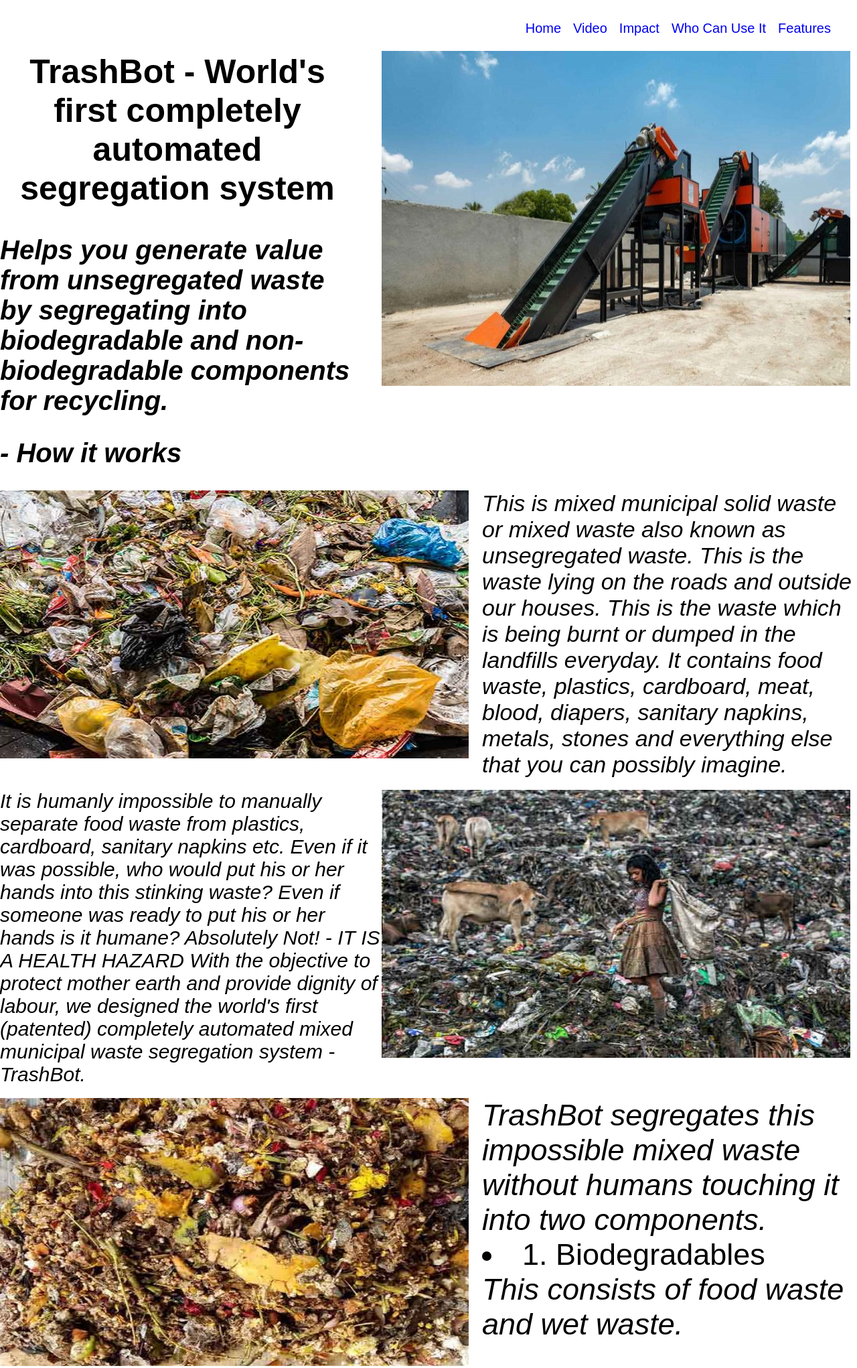
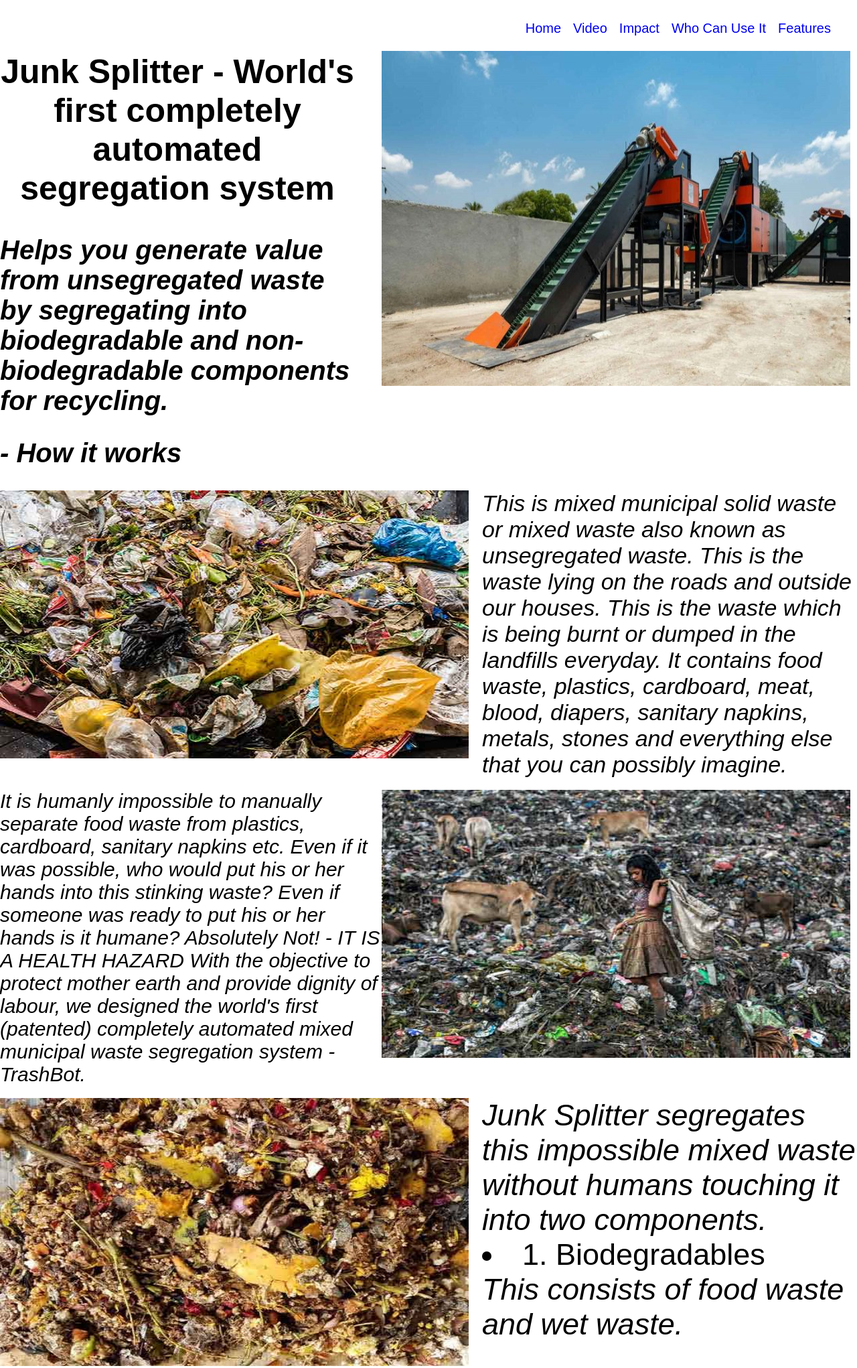
Before and after one commit to AAnvesha/Waste-Management, a plain HTML site: page index.html in a window 1280 px wide. Shown: the top 2042 px of the page at 67% size. Drawn offline with Linux system fonts and the light colour scheme.

Commit message:
Update index.html

```diff
--- a/index.html
+++ b/index.html
@@ -2,7 +2,7 @@
 <html>
 
 <head>
-    <title>TrashBot</title>
+    <title>Junk Splitter</title>
     <link rel="stylesheet" href="style.css">
     <link href="https://fonts.googleapis.com/css2?family=Cinzel+Decorative&display=swap" rel="stylesheet">
 </head>
@@ -21,7 +21,7 @@
             <br>
             <br>
             <img src="machine%20pic.jpg" class="profile6" />
-            <h1>TrashBot - World's first completely automated segregation system<br><span id="name"></span></h1>
+            <h1>Junk Splitter - World's first completely automated segregation system<br><span id="name"></span></h1>
             <h2>Helps you generate value from unsegregated waste by segregating into biodegradable and non-biodegradable components for recycling.</h2>
         </div>
     </section>
@@ -45,7 +45,7 @@
         <br>
 
         <img src="3.jpg" class="profile3" />
-        <p4>TrashBot segregates this impossible mixed waste without humans touching it into two components.</p4>
+        <p4>Junk Splitter segregates this impossible mixed waste without humans touching it into two components.</p4>
         <li>1. Biodegradables</li>
         <p5>This consists of food waste and wet waste.</p5>
         <br>
```
